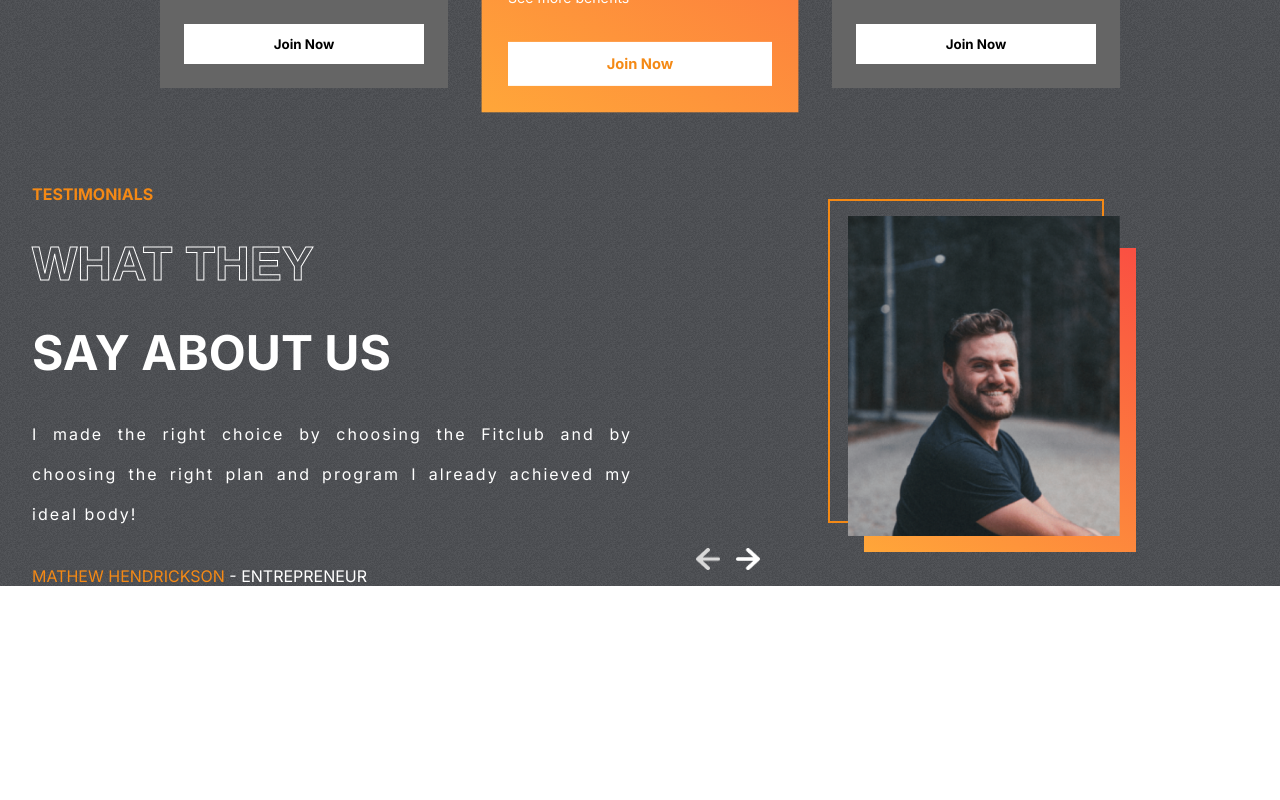
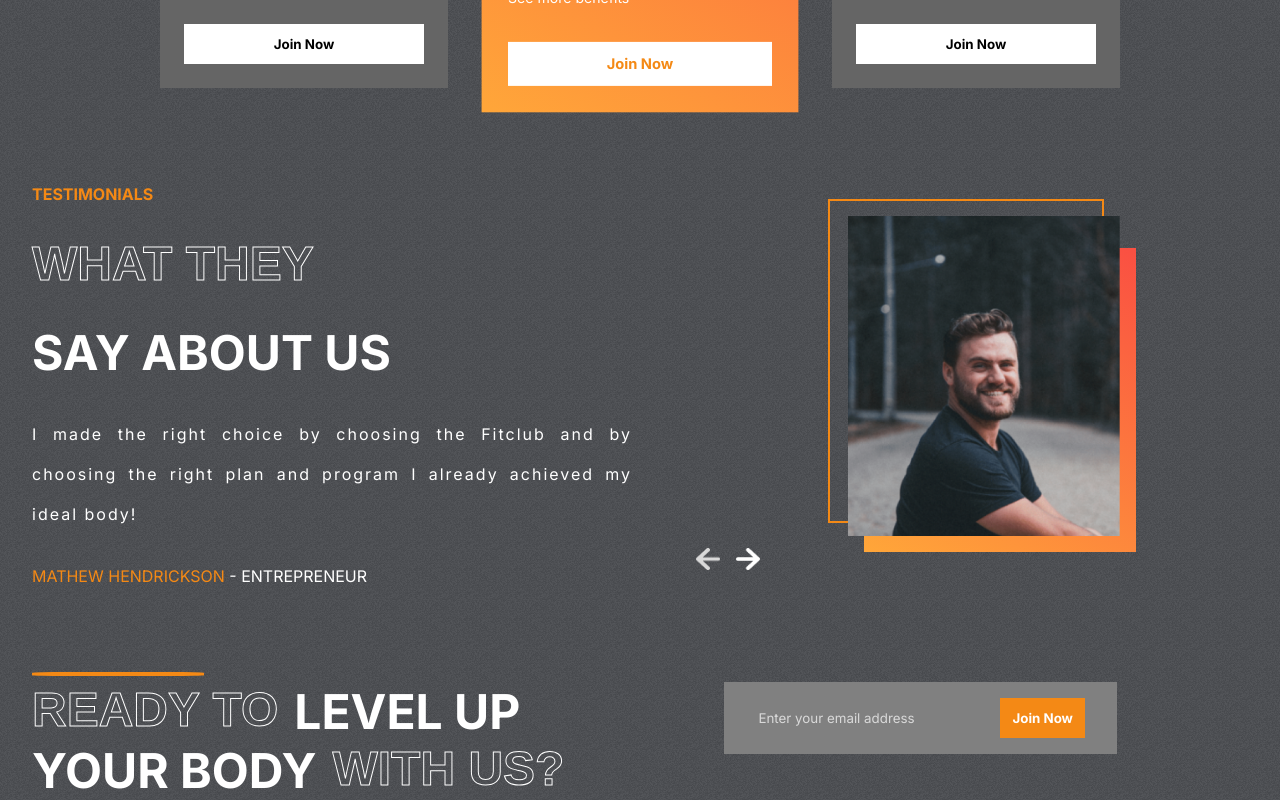
Before and after one commit to Vysint/React-FitClub, a React (Create React App) app: page / in a window 1280 px wide. Shown: the part 2342-3142 px from the top of the page. Before the commit the page ends 2928 px from the top, so only its background shows below. Built offline with nearby package versions, Linux system fonts and the light colour scheme.

Commit message:
Added Markup for the Join us Section and it's CSS Styling

```diff
--- a/package.json
+++ b/package.json
@@ -3,9 +3,11 @@
   "version": "0.1.0",
   "private": true,
   "dependencies": {
+    "@emailjs/browser": "^3.7.0",
     "@testing-library/jest-dom": "^5.16.5",
     "@testing-library/react": "^13.4.0",
     "@testing-library/user-event": "^13.5.0",
+    "emailjs": "^4.0.1",
     "react": "^18.2.0",
     "react-dom": "^18.2.0",
     "react-scripts": "5.0.1",
--- a/src/App.js
+++ b/src/App.js
@@ -4,6 +4,7 @@
 import Reasons from "./components/Reasons/Reasons";
 import Plans from "./components/Plans/Plans";
 import Testimonials from "./components/Testimonials/Testimonials";
+import Join from "./components/Join/Join";
 
 
 function App() {
@@ -14,6 +15,7 @@
       <Reasons/>
       <Plans/>
       <Testimonials/>
+      <Join/>
     </div>
   );
 }
--- /dev/null
+++ b/src/components/Join/Join.css
@@ -0,0 +1,47 @@
+.join{
+    display: flex;
+    padding: 0 2rem;
+    gap: 10rem;
+}
+.left-j{
+    color: #fff;
+    font-size: 3rem;
+    font-weight: bold;
+    text-transform: uppercase;
+    position: relative;
+}
+.left-j>hr{
+    width: 10.5rem;
+    position: absolute;
+    border: 2px solid var(--orange);
+    border-radius: 20%;
+    margin: -10px 0;
+}
+.left-j>div{
+    display: flex;
+    gap: 1rem;
+}
+.right-j{
+    display: flex;
+    justify-content: center;
+    align-items: flex-start;
+}
+.email-container{
+    display: flex;
+    gap: 3rem;
+    background-color: gray;
+    padding: 1rem 2rem;
+}
+.email-container>input{
+    background-color: transparent;
+    border: none;
+    outline: none;
+    color: var(--lightgray);
+}
+::placeholder{
+    color: var(--lightgray);
+}
+.btn-j{
+    background-color: var(--orange);
+    color: #fff;
+}
--- /dev/null
+++ b/src/components/Join/Join.jsx
@@ -0,0 +1,54 @@
+import { useRef } from "react";
+import emailjs from '@emailjs/browser';
+import "./Join.css";
+
+const Join = () => {
+  const form = useRef();
+  const sendEmail = (e) => {
+    e.preventDefault();
+
+    emailjs
+      .sendForm(
+        "service_wyjwrgl",
+        "template_0gbe2wn",
+        form.current,
+        "by9ZPCz20Pe184fmI"
+      )
+      .then(
+        (result) => {
+          console.log(result.text);
+        },
+        (error) => {
+          console.log(error.text);
+        }
+      );
+  };
+
+  return (
+    <div className="join" id="join-us">
+      <div className="left-j">
+        <hr />
+        <div>
+          <span className="stroke-text">READY TO</span>
+          <span>LEVEL UP</span>
+        </div>
+        <div>
+          <span>YOUR BODY</span>
+          <span className="stroke-text">WITH US?</span>
+        </div>
+      </div>
+      <div className="right-j">
+        <form className="email-container" ref={form} onSubmit = {sendEmail}>
+          <input
+            type="email"
+            name="user_email"
+            placeholder="Enter your email address"
+          />
+          <button className="btn btn-j">Join Now</button>
+        </form>
+      </div>
+    </div>
+  );
+};
+
+export default Join;
```
Also changed, not shown: 1 other file (tests, documents, lock files or other folders).
